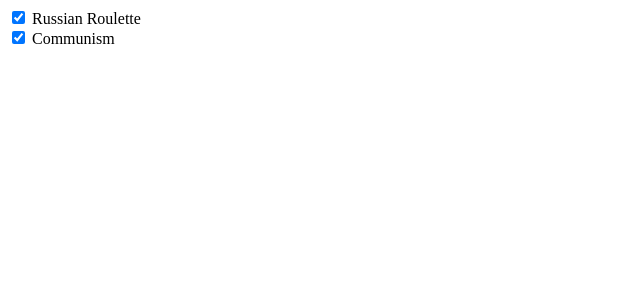
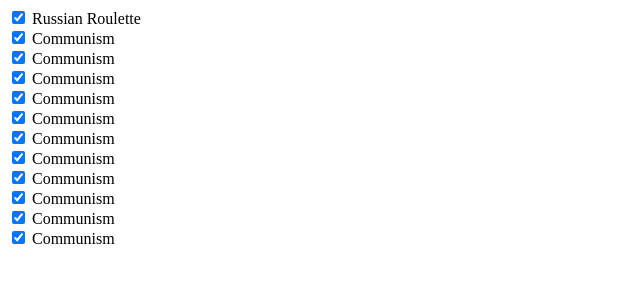
Before and after one commit to bootcamp5/frantics-dealer, an Angular app: page / in a window 1280 px wide. Shown: the top 300 px of the page, without its empty margins (0-640 px from the left). Built offline with nearby package versions, Linux system fonts and the light colour scheme.

Commit message:
add cards

```diff
--- a/src/app/action-card.service.ts
+++ b/src/app/action-card.service.ts
@@ -19,6 +19,56 @@ export class ActionCardService {
         title: 'Communism',
         description: 'Kommunismus!!'
       },
+      {
+        name: 'communism',
+        title: 'Communism',
+        description: 'Kommunismus!!'
+      },
+      {
+        name: 'communism',
+        title: 'Communism',
+        description: 'Kommunismus!!'
+      },
+      {
+        name: 'communism',
+        title: 'Communism',
+        description: 'Kommunismus!!'
+      },
+      {
+        name: 'communism',
+        title: 'Communism',
+        description: 'Kommunismus!!'
+      },
+      {
+        name: 'communism',
+        title: 'Communism',
+        description: 'Kommunismus!!'
+      },
+      {
+        name: 'communism',
+        title: 'Communism',
+        description: 'Kommunismus!!'
+      },
+      {
+        name: 'communism',
+        title: 'Communism',
+        description: 'Kommunismus!!'
+      },
+      {
+        name: 'communism',
+        title: 'Communism',
+        description: 'Kommunismus!!'
+      },
+      {
+        name: 'communism',
+        title: 'Communism',
+        description: 'Kommunismus!!'
+      },
+      {
+        name: 'communism',
+        title: 'Communism',
+        description: 'Kommunismus!!'
+      },
     ];
   }
 
```
